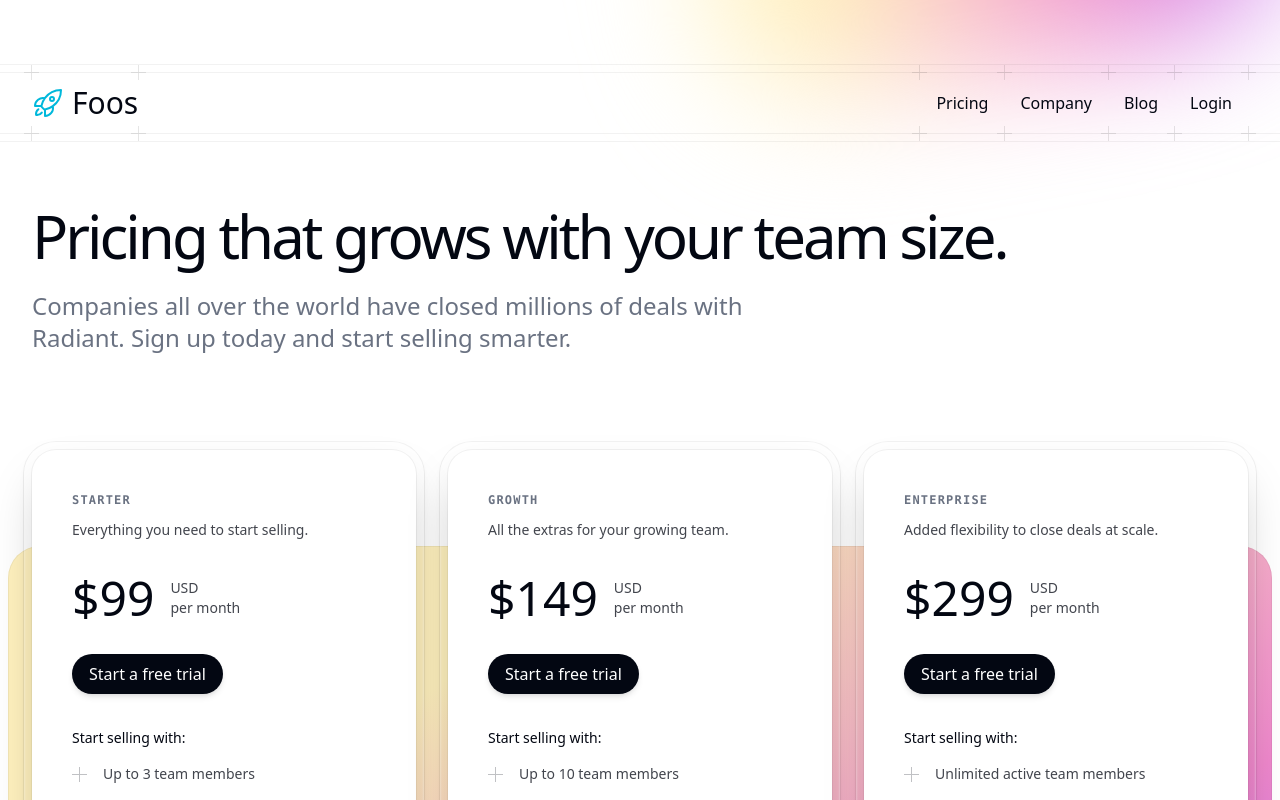
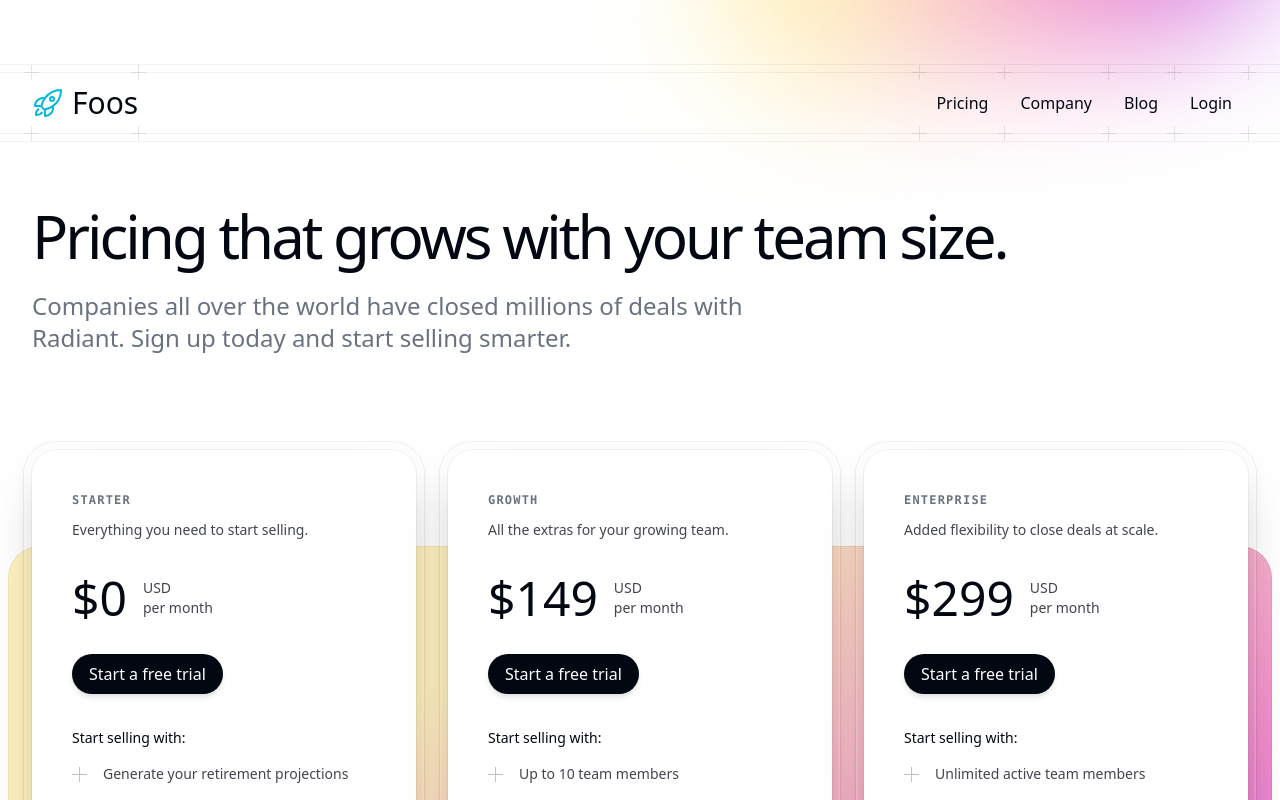
Before and after one commit to mikecousins/foos-marketing, a Next.js app: page /pricing in a window 1280 px wide. Shown: the top 800 px of the page. Built offline with nearby package versions, Linux system fonts and the light colour scheme; a web font is replaced by a local one.

Commit message:
Updating packages

```diff
--- a/package.json
+++ b/package.json
@@ -21,13 +21,13 @@
     "framer-motion": "^12.6.2",
     "next": "15.2.4",
     "next-sanity": "^9.9.6",
-    "react": "19.0.0",
-    "react-dom": "19.0.0",
+    "react": "^19.1.0",
+    "react-dom": "^19.1.0",
     "react-use-measure": "^2.1.7",
     "sanity": "^3.81.0"
   },
   "devDependencies": {
-    "@sanity/client": "^6.28.3",
+    "@sanity/client": "^6.28.4",
     "@tailwindcss/postcss": "^4.0.17",
     "@types/node": "^20.17.28",
     "@types/react": "19.0.12",
--- a/src/app/pricing/page.tsx
+++ b/src/app/pricing/page.tsx
@@ -25,10 +25,10 @@ const tiers = [
     name: 'Starter' as const,
     slug: 'starter',
     description: 'Everything you need to start selling.',
-    priceMonthly: 99,
+    priceMonthly: 0,
     href: '#',
     highlights: [
-      { description: 'Up to 3 team members' },
+      { description: 'Generate your retirement projections' },
       { description: 'Up to 5 deal progress boards' },
       { description: 'Source leads from select platforms' },
       { description: 'RadiantAI integrations', disabled: true },
```
Also changed, not shown: 1 other file (tests, documents, lock files or other folders).
